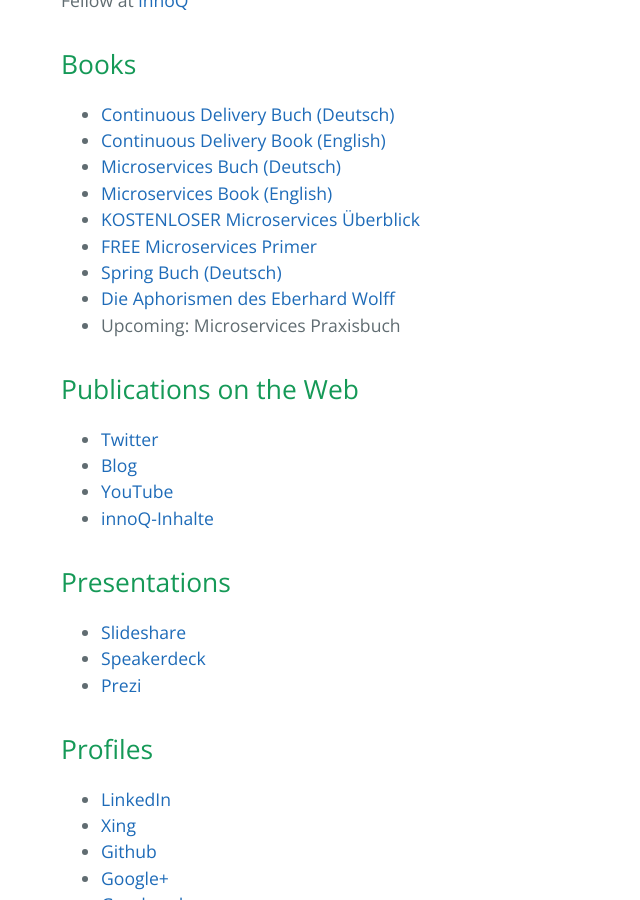
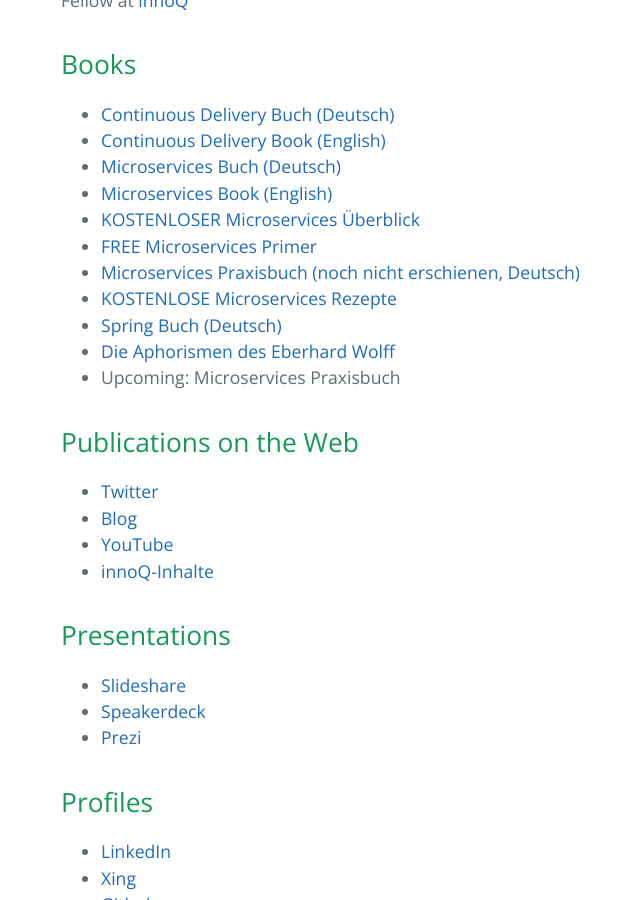
Before and after one commit to ewolff/ewolff.com, a Jekyll site: the page built from index.md, in a window 1280 px wide and 900 px high, scrolled down 548 px. Shown: the whole window, without its empty margins (163-803 px from the left). Built offline with Jekyll 4.4.1, drawn with Linux system fonts in a browser that asks for light colours; our own code applies the rules of GitHub Pages for plain Markdown files.

Commit message:
Link Microservices Praxisbuch / Rezepte

```diff
--- a/index.md
+++ b/index.md
@@ -18,6 +18,8 @@
 * [Microservices Book (English)](http://microservices-book.com)
 * [KOSTENLOSER Microservices Überblick](http://microservices-buch.de/ueberblick.html)
 * [FREE Microservices Primer](http://microservices-book.com/primer.html)
+* [Microservices Praxisbuch (noch nicht erschienen, Deutsch)](http://microservices-praxisbuch.de)
+* [KOSTENLOSE Microservices Rezepte](http://microservices-praxisbuch.de/rezepte.html)
 * [Spring Buch (Deutsch)](http://spring-buch.de)
 * [Die Aphorismen des Eberhard Wolff](https://entwickler.de/press/buecher/die-aphorismen-des-eberhard-wolff-579813305.html)
 * Upcoming: Microservices Praxisbuch
```
